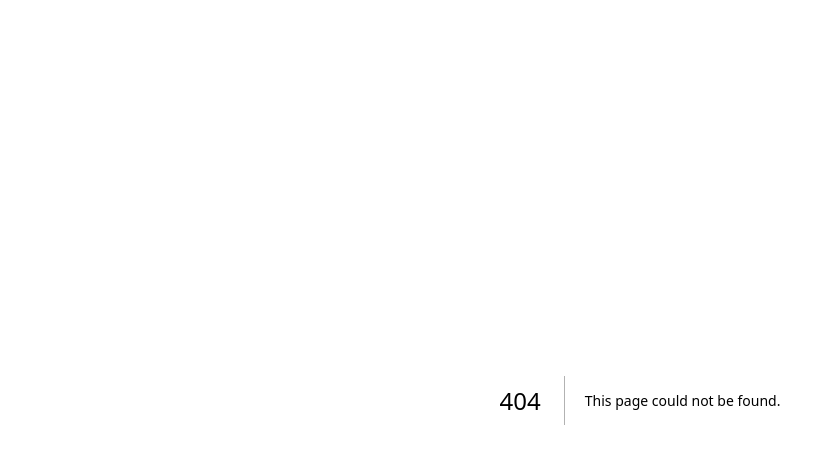
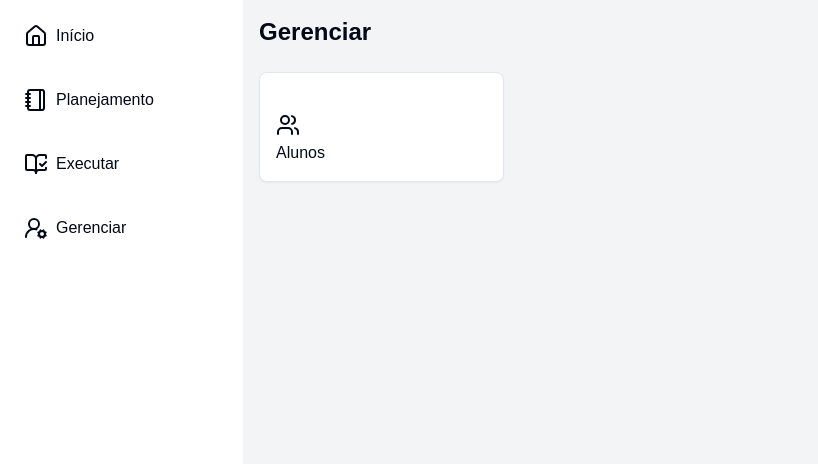
Before and after one commit to gabrielwbenatti/siga-fatec, a Next.js app in the folder siga-web/: page /app/manage in a window 1280 px wide. Before the commit this address had no page. Shown: the top 464 px of the page, without its empty margins (0-818 px from the left). Built offline with nearby package versions, Linux system fonts and the light colour scheme.

Commit message:
:new:  Criado componente de grid menu

```diff
--- /dev/null
+++ b/siga-web/app/(application)/app/manage/page.tsx
@@ -0,0 +1,38 @@
+import { GridMenu } from "@/components/SiGA/GridMenu/indext";
+import { Titlebar } from "@/components/SiGA/Titlebar";
+import { ROUTES } from "@/lib/routes";
+import { UsersIcon } from "lucide-react";
+import { JSX } from "react";
+
+export default function ManagePage() {
+  const routes: {
+    caption: string;
+    href: string;
+    icon: JSX.Element;
+  }[] = [
+    {
+      caption: "Alunos",
+      href: ROUTES.MANAGE.STUDENTS.LIST,
+      icon: <UsersIcon />,
+    },
+  ];
+
+  return (
+    <>
+      <Titlebar.Root>
+        <Titlebar.Title title="Gerenciar" />
+      </Titlebar.Root>
+
+      <GridMenu.Root>
+        {routes.map((r, i) => (
+          <GridMenu.Item
+            key={i}
+            href={r.href}
+            caption={r.caption}
+            icon={r.icon}
+          />
+        ))}
+      </GridMenu.Root>
+    </>
+  );
+}
--- /dev/null
+++ b/siga-web/components/SiGA/GridMenu/Item.tsx
@@ -0,0 +1,21 @@
+import { FC, ReactNode } from "react";
+
+interface Props {
+  href: string;
+  caption: string;
+  icon: ReactNode;
+}
+
+const Item: FC<Props> = ({ href, caption, icon }: Props) => {
+  return (
+    <a
+      href={href}
+      className="grid w-full gap-1 rounded-lg border bg-white px-4 pb-4 pt-10 shadow-sm hover:shadow-md"
+    >
+      {icon}
+      <span>{caption}</span>
+    </a>
+  );
+};
+
+export default Item;
--- /dev/null
+++ b/siga-web/components/SiGA/GridMenu/Root.tsx
@@ -0,0 +1,15 @@
+import { FC, ReactNode } from "react";
+
+interface Props {
+  children: ReactNode;
+}
+
+const Root: FC<Props> = ({ children }: Props) => {
+  return (
+    <div className="grid grid-cols-1 gap-2 px-4 md:grid-cols-2 lg:grid-cols-3 xl:grid-cols-4">
+      {children}
+    </div>
+  );
+};
+
+export default Root;
--- /dev/null
+++ b/siga-web/components/SiGA/GridMenu/indext.tsx
@@ -0,0 +1,7 @@
+import Root from "./Root";
+import Item from "./Item";
+
+export const GridMenu = {
+  Root,
+  Item,
+};
```
